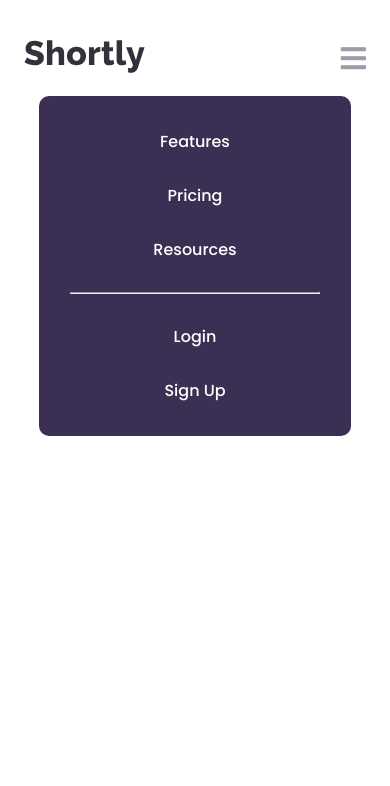
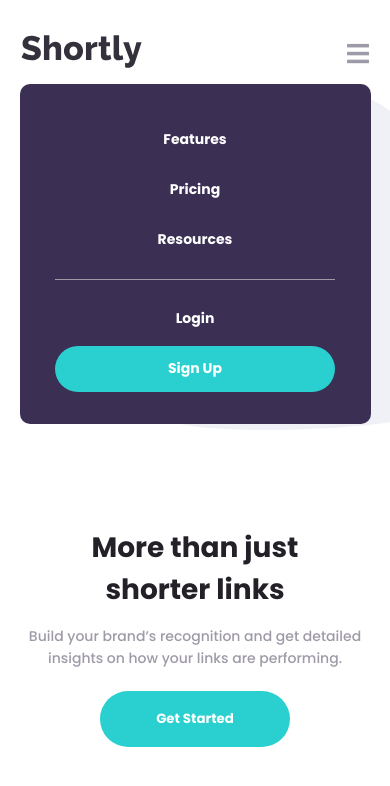
Before and after one commit to VictorKyHugo/shortner-react, a React (Create React App) app: page / in a window 390 px wide. Both pictures are taken after a click on the icon 353 px from the left and 58 px from the top of the page. Shown: the top 786 px of the page. Built offline with nearby package versions, Linux system fonts and the light colour scheme.

Commit message:
main and nav styles done

```diff
--- a/src/App.js
+++ b/src/App.js
@@ -1,10 +1,12 @@
 import Nav from './components/Nav/Nav'
+import Main from './components/Main/Main'
 
 function App() {
   return (
     <div>
       <Nav />
-    </div>
+      <Main />
+    </div >
   );
 }
 
--- /dev/null
+++ b/src/components/Main/Main.js
@@ -0,0 +1,18 @@
+import "./Main.scss"
+
+function Main() {
+    return (
+        <main className="main">
+            <div className="main__background">
+            </div>
+            <div className="main__content">
+                <h1>More than just shorter links</h1>
+                <p>Build your brand’s recognition and get detailed insights
+                on how your links are performing.</p>
+                <button type="button" className="main__content__button">Get Started</button>
+            </div>
+        </main>
+    )
+}
+
+export default Main
--- /dev/null
+++ b/src/components/Main/Main.scss
@@ -0,0 +1,52 @@
+@use "../../styles/abstracts/colors";
+
+.main{
+    height: 49vh;
+    text-align: center;
+
+    &__background{
+
+        height: inherit;
+
+        background: url("../../assets/images/illustration-working.svg");
+        background-size: 132vw auto;
+        background-repeat: no-repeat;
+        margin: 1.2rem 0 1.6rem 1.5rem;
+    }
+
+    &__content{
+
+        margin: 0 1.5rem;
+
+        h1{
+            color: colors.$very-dark-violet;
+            margin: 0 1.5rem;
+        }
+
+        p{
+            text-align: center;
+            margin-top: 1rem;
+            color : colors.$grayish-violet;
+            line-height: 1.6rem;
+
+        }
+
+        &__button{
+            background: colors.$cyan;
+
+            margin-top: 1.5rem;
+            padding: 1.3rem 4rem;
+
+            outline: none;
+            border: none;
+
+            font-weight: 700;
+            color: white;
+
+            border-radius: 100px;
+
+        }
+    }
+
+
+}
--- a/src/components/Nav/Nav.js
+++ b/src/components/Nav/Nav.js
@@ -29,9 +29,9 @@ function Nav() {
                     <a href="https://google.com">Features</a>
                     <a href="https://google.com">Pricing</a>
                     <a href="https://google.com">Resources</a>
-                    <hr />
+                    <div className="modal__hr"></div>
                     <a href="https://google.com">Login</a>
-                    <a href="https://google.com">Sign Up</a>
+                    <a className="modal__signup" href="https://google.com">Sign Up</a>
 
 
                 </div>
--- a/src/components/Nav/Nav.scss
+++ b/src/components/Nav/Nav.scss
@@ -19,12 +19,13 @@
 
     .modal__container{
 
+
         display: flex;
         justify-content: center;
 
 
         .modal{
-            width: 80%;
+            width: 90%;
             height: 340px;
 
             display: flex;
@@ -41,13 +42,24 @@
             a{
                 color: white;
                 padding: 0.9rem;
-                font-weight: 500;
+                margin: 2px;
+                font-weight: 700;
             }
 
-            hr{
+            &__signup{
+                background: colors.$cyan;
+                width: 80%;
+
+                text-align: center;
+
+                border-radius: 100px;
+            }
+
+            &__hr{
                 width: 80%;
                 margin: 1rem;
-                color: colors.$grayish-violet;
+                height: 1px;
+                background: colors.$grayish-violet;
             }
         }
     }
--- a/src/styles/global.scss
+++ b/src/styles/global.scss
@@ -1,6 +1,18 @@
 @import "../assets/scss/fontawesome.scss";
 @import "../assets/scss/solid.scss";
 @import url('https://fonts.googleapis.com/css2?family=Poppins:wght@500;700&display=swap');
+
+@media (max-width: 1080px){
+    html{
+        font-size: 93.75%;
+    }
+}
+
+@media (max-width: 720px){
+    html{
+        font-size: 87.5%;
+    }
+}
 
 
 * {
```
Also changed, not shown: src/components/Statistics/Statistics.js (added), src/components/Statistics/Statistics.scss (added).
